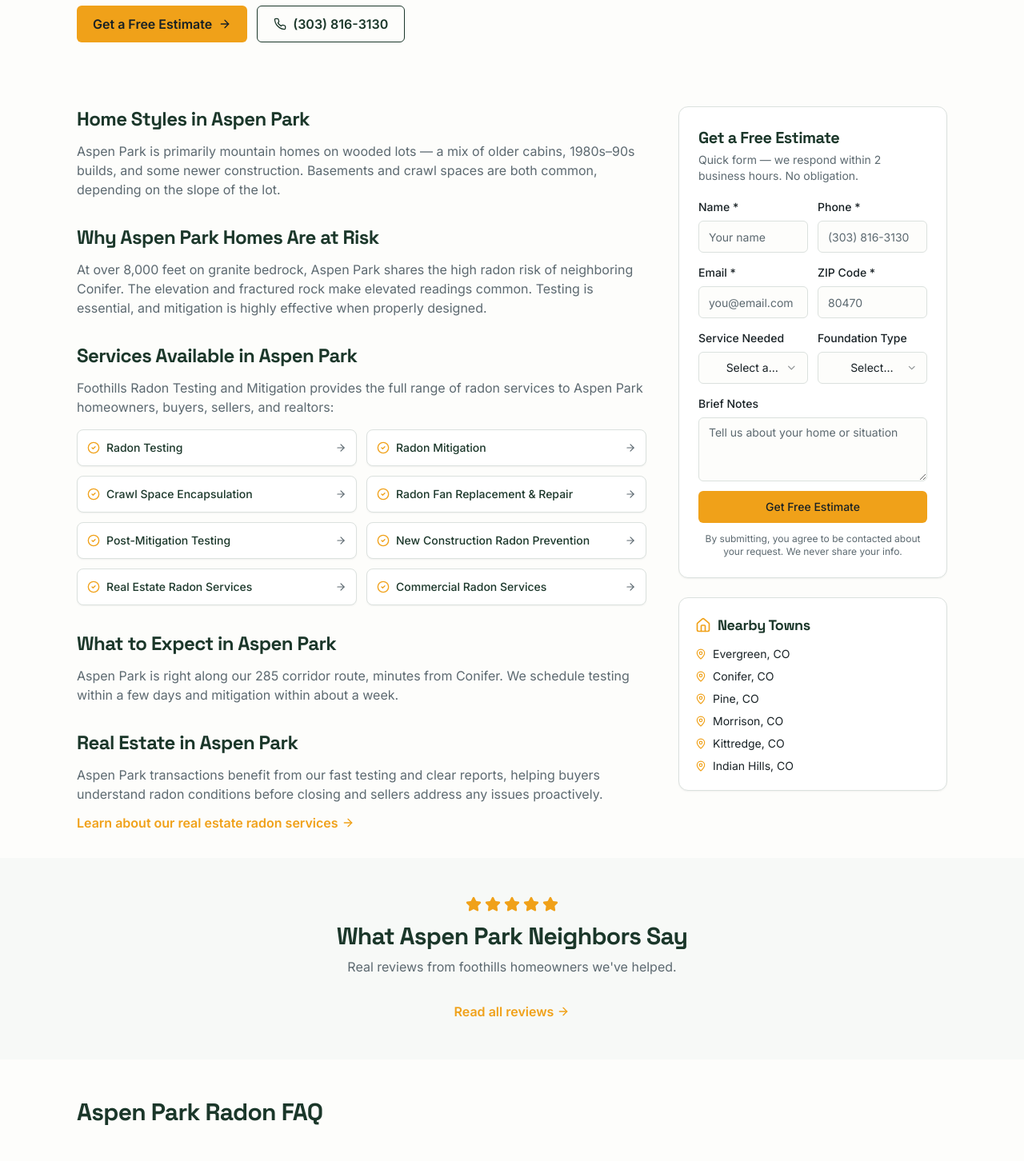
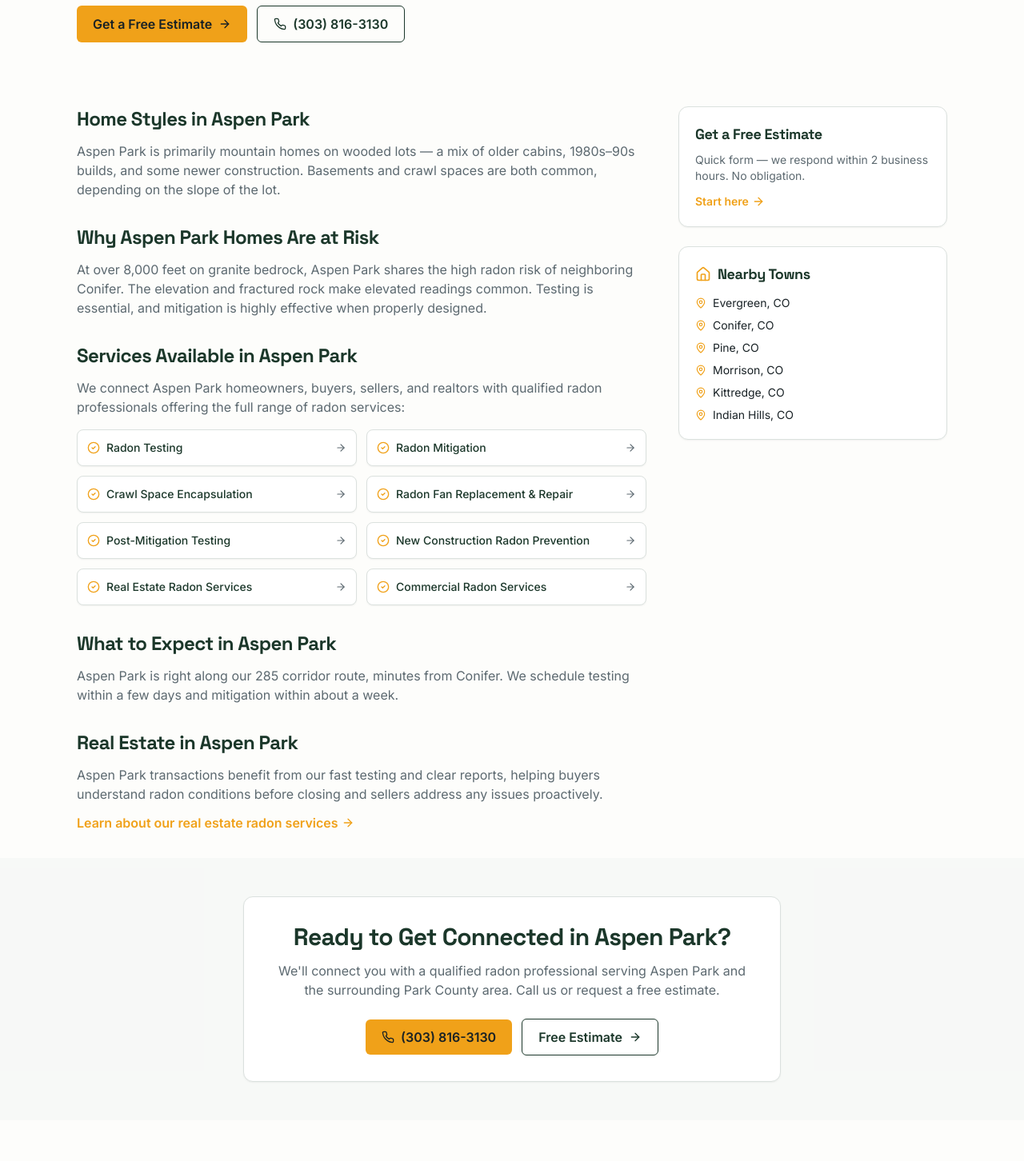
Before and after one commit to chetrodell-art/foothills-radon, a React (Vite) app: page /locations/aspen-park-co in a window 1280 px wide. Shown: the part 440-1892 px from the top of the page at 80% size. Built offline with nearby package versions, Linux system fonts and the light colour scheme; the HTML template or start-up script is replaced by a standard one.

Commit message:
backup: src/pages/LocationPage.tsx

```diff
--- a/src/pages/LocationPage.tsx
+++ b/src/pages/LocationPage.tsx
@@ -1,11 +1,11 @@
 import { Link, useParams } from "react-router-dom";
-import { ArrowRight, Phone, MapPin, Building2, Mountain, Home, CheckCircle2, Star } from "lucide-react";
+import { ArrowRight, Phone, MapPin, Building2, Mountain, Home, CheckCircle2 } from "lucide-react";
 import { SEO, breadcrumbSchema, localBusinessSchema } from "@/components/seo";
 import { Layout } from "@/components/Layout";
 import { Breadcrumbs } from "@/components/Breadcrumbs";
 import { FAQ } from "@/components/FAQ";
-import { EstimateForm } from "@/components/EstimateForm";
-import { ReviewSnippet } from "@/components/ReviewSnippet";
+
+
 import { locationMap, locations } from "@/data/locations";
 import { services } from "@/data/services";
 import { company } from "@/data/site";
@@ -36,7 +36,7 @@ const LocationPage = () => {
     <Layout>
       <SEO
         title={`Radon Mitigation & Testing in ${loc.town}, CO | Foothills Radon Testing and Mitigation | Colorado Foothills`}
-        description={`Professional radon testing & mitigation in ${loc.town}, CO. ${loc.county} foothills homes test high — get your free estimate. NRPP certified, locally owned, one-day installs.`}
+        description={`Connect with qualified radon testing & mitigation professionals in ${loc.town}, CO. ${loc.county} foothills homes test high — get your free estimate today.`}
         path={`/locations/${loc.slug}`}
         schema={[locationSchema, breadcrumbSchema([
           { name: "Home", path: "/" },
@@ -83,7 +83,7 @@ const LocationPage = () => {
             </div>
             <div>
               <h2 className="font-heading text-2xl font-bold text-primary">Services Available in {loc.town}</h2>
-              <p className="mt-3 text-muted-foreground">Foothills Radon Testing and Mitigation provides the full range of radon services to {loc.town} homeowners, buyers, sellers, and realtors:</p>
+              <p className="mt-3 text-muted-foreground">We connect {loc.town} homeowners, buyers, sellers, and realtors with qualified radon professionals offering the full range of radon services:</p>
               <div className="mt-4 grid gap-3 sm:grid-cols-2">
                 {services.map((s) => (
                   <Link key={s.slug} to={`/services/${s.slug}`} className="group flex items-center gap-2 rounded-lg border border-border bg-card p-3 text-sm shadow-sm hover:border-accent">
@@ -107,7 +107,13 @@ const LocationPage = () => {
             </div>
           </div>
           <aside className="space-y-6">
-            <EstimateForm />
+            <Link to="/contact" className="block rounded-xl border border-border bg-card p-5 shadow-sm transition hover:border-accent hover:shadow-md">
+              <h3 className="font-heading text-lg font-bold text-primary">Get a Free Estimate</h3>
+              <p className="mt-2 text-sm text-muted-foreground">Quick form — we respond within {company.responseHours}. No obligation.</p>
+              <span className="mt-3 inline-flex items-center gap-1 text-sm font-semibold text-accent">
+                Start here <ArrowRight className="h-4 w-4" />
+              </span>
+            </Link>
             <div className="rounded-xl border border-border bg-card p-5 shadow-sm">
               <h3 className="flex items-center gap-2 font-heading text-lg font-bold text-primary"><Home className="h-5 w-5 text-accent" /> Nearby Towns</h3>
               <ul className="mt-3 space-y-2">
@@ -126,20 +132,17 @@ const LocationPage = () => {
 
       <section className="bg-muted/40 py-12">
         <div className="container-pro">
-          <div className="mx-auto max-w-2xl text-center">
-            <div className="flex items-center justify-center gap-1">
-              {[...Array(5)].map((_, i) => <Star key={i} className="h-5 w-5 fill-accent text-accent" />)}
+          <div className="mx-auto max-w-2xl rounded-xl border border-border bg-card p-8 text-center shadow-sm">
+            <h2 className="font-heading text-2xl font-bold text-primary sm:text-3xl">Ready to Get Connected in {loc.town}?</h2>
+            <p className="mt-3 text-muted-foreground">We'll connect you with a qualified radon professional serving {loc.town} and the surrounding {loc.county} area. Call us or request a free estimate.</p>
+            <div className="mt-6 flex flex-col items-center justify-center gap-3 sm:flex-row">
+              <a href={company.phoneHref} className="inline-flex items-center gap-2 rounded-md bg-accent px-5 py-2.5 font-semibold text-accent-foreground hover:bg-accent/90">
+                <Phone className="h-4 w-4" /> {company.phone}
+              </a>
+              <Link to="/contact" className="inline-flex items-center gap-2 rounded-md border border-primary px-5 py-2.5 font-semibold text-primary hover:bg-muted">
+                Free Estimate <ArrowRight className="h-4 w-4" />
+              </Link>
             </div>
-            <h2 className="mt-3 font-heading text-2xl font-bold text-primary sm:text-3xl">What {loc.town} Neighbors Say</h2>
-            <p className="mt-2 text-muted-foreground">Real reviews from foothills homeowners we've helped.</p>
-          </div>
-          <div className="mt-8">
-            <ReviewSnippet town={loc.town} count={2} />
-          </div>
-          <div className="mt-6 text-center">
-            <Link to="/reviews" className="inline-flex items-center gap-1 font-semibold text-accent hover:underline">
-              Read all reviews <ArrowRight className="h-4 w-4" />
-            </Link>
           </div>
         </div>
       </section>
@@ -150,7 +153,7 @@ const LocationPage = () => {
         <div className="container-pro">
           <div className="rounded-xl bg-primary p-8 text-center text-primary-foreground">
             <h2 className="font-heading text-2xl font-bold sm:text-3xl">Radon Testing & Mitigation in {loc.town}, CO</h2>
-            <p className="mx-auto mt-3 max-w-xl text-primary-foreground/80">Locally owned, NRPP certified, and based nearby in Pine. Call us or request a free estimate — we respond within {company.responseHours}.</p>
+            <p className="mx-auto mt-3 max-w-xl text-primary-foreground/80">Locally based in Pine, CO. We connect you with qualified radon professionals — call us or request a free estimate. We respond within {company.responseHours}.</p>
             <div className="mt-6 flex flex-col items-center justify-center gap-3 sm:flex-row">
               <a href={company.phoneHref} className="inline-flex items-center gap-2 rounded-md bg-accent px-5 py-2.5 font-semibold text-accent-foreground hover:bg-accent/90">
                 <Phone className="h-4 w-4" /> {company.phone}
```
